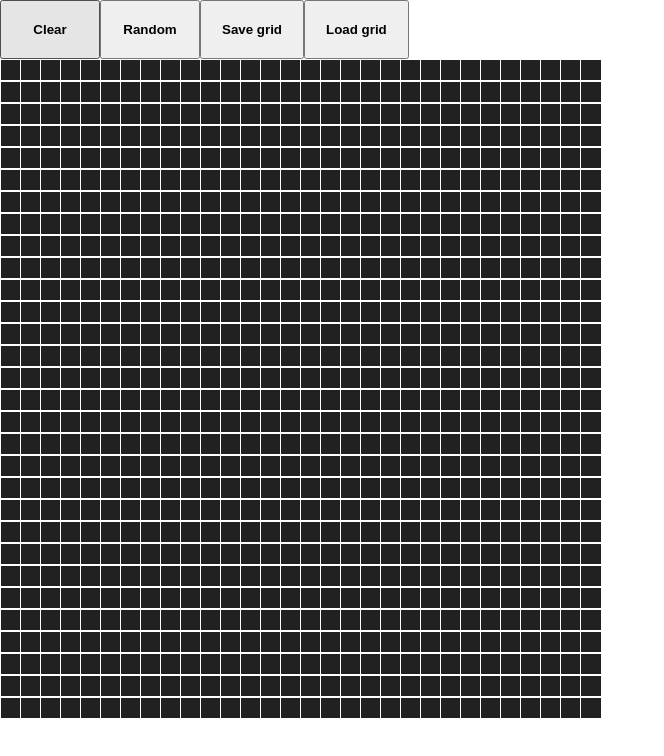
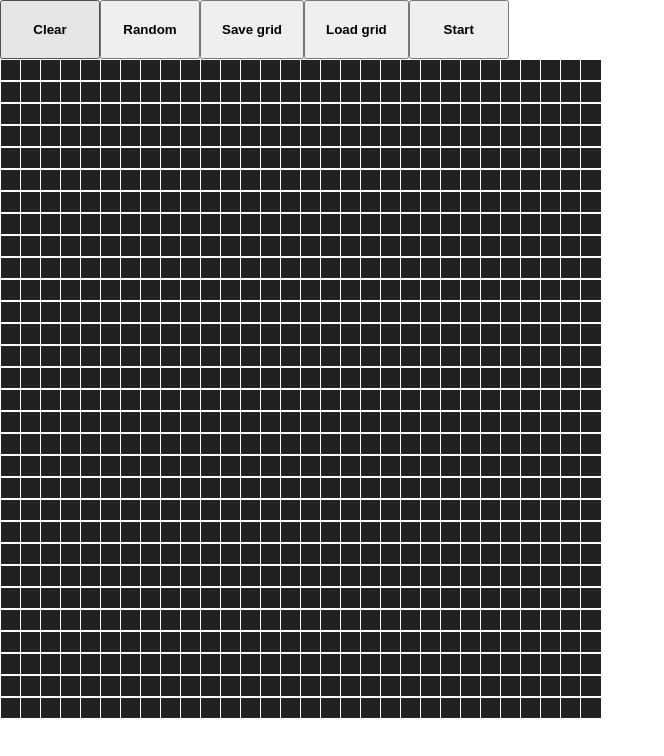
Before and after one commit to ahaku/the_game_of_life, a React (Create React App) app: page / in a window 1280 px wide. Shown: the top 756 px of the page, without its empty margins (0-664 px from the left). Built offline with nearby package versions, Linux system fonts and the light colour scheme.

Commit message:
run game function added

```diff
--- a/src/Mainpage.jsx
+++ b/src/Mainpage.jsx
@@ -1,6 +1,17 @@
-import React, {useState}from 'react';
+import React, {useState, useRef, useCallback}from 'react';
 import produce from 'immer';
 import './Mainpage.css';
+
+const neighborsCoordinates = [
+    [-1, 1],
+    [0, 1],
+    [1, 1],
+    [1, 0],
+    [1, -1],
+    [0, -1],
+    [-1, -1],
+    [-1, 0]
+]
 
 
 function Button(props) {
@@ -48,8 +59,9 @@ function Mainpage() {
     const [grid, setGrid] = useState(emptyGridGenerate());
     const [cellSize, setSellSize] = useState('20px');
     const [savedGrid, setSavedGrid] = useState(grid);
+    const [gameSpeed, setGameSpeed] = useState(100);
 
-    const [running, setRunnig] = useState(false);
+    const [running, setRunning] = useState(false);
     const [colors, setColors] = useState({
         'pageBackground': 'white',
         'emptyCellBg': '#212121',
@@ -63,6 +75,41 @@ function Mainpage() {
         }
         return rows;
     }
+
+    const runningRef = useRef(running);
+    runningRef.current = running;
+
+    const runGame = useCallback(() => {
+        if (!runningRef.current) {
+            return;
+        }
+
+        setGrid(prevGrid => {
+            return produce(prevGrid, nextGrid => {
+                for (let i = 0; i < numberRows; i++) {
+                    for (let j = 0; j < numberCols; j++) {
+                        let numberNeighbors = 0;
+                        neighborsCoordinates.forEach(([x, y]) => {
+                            const neighborX = i + x;
+                            const neighborY = j + y;
+                            if (neighborX >= 0 && neighborX < numberRows && neighborY >= 0 && neighborY < numberCols) {
+                                numberNeighbors += prevGrid[neighborX][neighborY];
+                            }
+                        })
+
+                        if (numberNeighbors < 2 || numberNeighbors > 3) {
+                            nextGrid[i][j] = 0;
+                        } else if (prevGrid[i][j] === 0 && numberNeighbors === 3) {
+                            nextGrid[i][j] = 1;
+                        }
+                    }
+                }
+            })
+        })
+
+        setTimeout(runGame, gameSpeed);
+    }, [])
+
 
     return (
         <div className='Mainpage'>
@@ -95,6 +142,17 @@ function Mainpage() {
                         setGrid(savedGrid);
                     }}
                 />
+                <Button
+                    title={running ? 'Stop' : 'Start'}
+                    onClick={() => {
+                        setRunning(!running)
+                        console.log(gameSpeed)
+                        if (!running) {
+                            runningRef.current = true;
+                            runGame();
+                        }
+                    }}
+                />
             </div>
             <Grid
             numberRows={numberRows}
```
